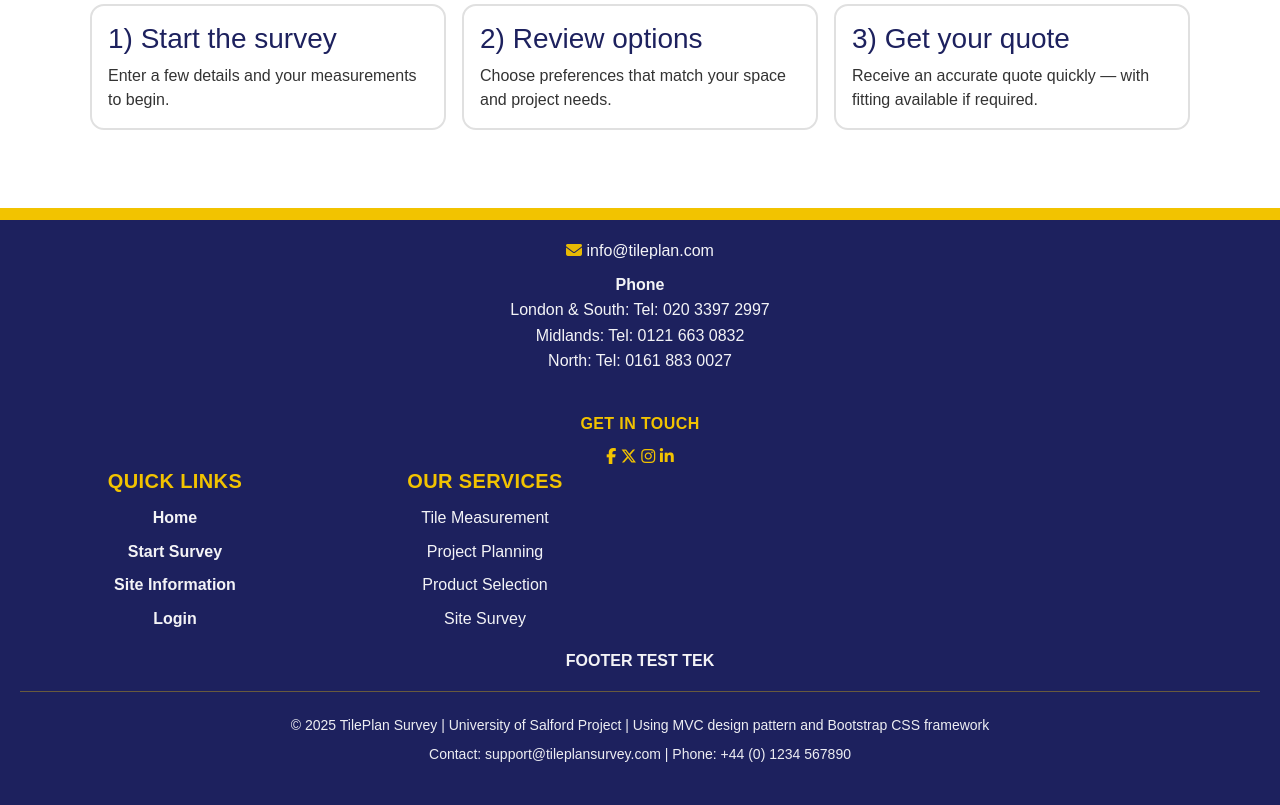
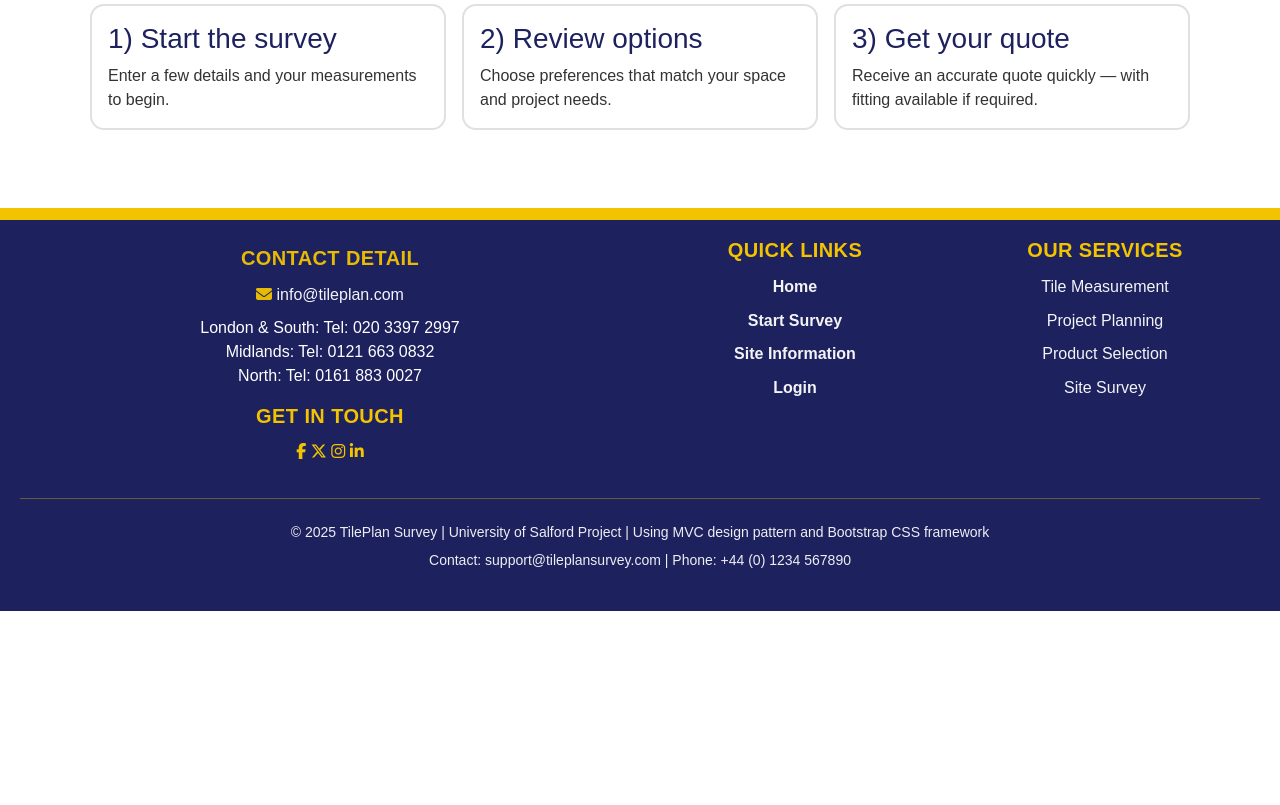
Before and after one commit to NotStarsAligned/Hackcamp-Group21, a PHP site: page /index.php in a window 1280 px wide. Shown: the part 827-1632 px from the top of the page. After the commit the page ends 1438 px from the top, so only its background shows below. Run offline with PHP 8.4, Linux system fonts and the light colour scheme; some libraries are stand-ins or nearby versions.

Commit message:
the quote page html and css updated

```diff
--- a/Views/css/footer.css
+++ b/Views/css/footer.css
@@ -69,6 +69,39 @@ footer.footer-blue .footer-copyright p {
     opacity: 0.92;
 }
 
+
+/* --- 新增或修改的部分开始：实现水平排列 --- */
+
+/* 1. 使用Flexbox对主要行进行布局，确保在大屏幕上所有子内容块水平排列 */
+@media (min-width: 768px) {
+    footer.footer-blue .row {
+        display: flex;
+        flex-wrap: wrap; /* 允许换行，虽然我们主要希望它们在一行 */
+        justify-content: space-between; /* 均匀分布空间 */
+    }
+
+    /* 2. 为联系信息和社交图标块设置宽度，使其能和 col-md-3 占据相似空间 */
+    .footer-contact-block {
+        flex: 1; /* 占据剩余的可用空间 */
+        min-width: 250px; /* 设置最小宽度以防挤压太小 */
+        margin-bottom: 1rem;
+        padding-right: 15px; /* 模拟 col-md-3 的左右边距 */
+        padding-left: 15px;
+    }
+}
+
+/* 定位 "FOOTER TEST TEK" 元素到右下角（继承上一个问题的修改） */
+.footer-bottom-right-tek {
+    position: absolute;
+    bottom: 20px;   /* 距离页脚底部 20px */
+    right: 20px;    /* 距离页脚右侧 20px */
+    z-index: 50;    /* 确保它位于其他元素之上 */
+}
+
+/* --- 新增或修改的部分结束 --- */
+
+
+/* 移动端调整：在小于768px时，文本居中 */
 @media (max-width: 767px) {
     footer.footer-blue {
         text-align: center;
--- a/Views/template/footer.phtml
+++ b/Views/template/footer.phtml
@@ -1,22 +1,23 @@
 <footer class="page-footer font-small footer-blue pt-4 mt-5">
     <div class="container-fluid text-center text-md-left">
         <div class="row">
-            <!-- Contact Information -->
+            <div class="footer-contact-block">
                 <ul class="list-unstyled">
+
+
+                    <li class="mt-2">
+                        <h5 class="text-uppercase">contact detail</h5>
                     <li>
                         <i class="fas fa-envelope mr-2"></i>
                         info@tileplan.com
                     </li>
-
-                <li class="mt-2">
-                    <strong>Phone</strong><br>
                         London & South: Tel: 020 3397 2997<br>
-                    Midlands: Tel: 0121 663 0832<br>
+                        Midlands: Tel: 0121 663 0832 <br>
                         North: Tel: 0161 883 0027
                     </li>
                 </ul>
                 <div class="get-in-touch mt-3">
-                <h6 class="text-uppercase">Get In Touch</h6>
+                    <h5 class="text-uppercase">Get In Touch</h5>
 
                    <div class="footer-social">
                         <a href="#"><i class="fab fa-facebook-f"></i></a>
@@ -25,20 +26,16 @@
                         <a href="#"><i class="fab fa-linkedin-in"></i></a>
                     </div>
                 </div>
-
-
-            <!-- Quick Links -->
-            <div class="col-md-3 mb-md-0 mb-3">
+            </div> <div class="col-md-3 mb-md-0 mb-3">
                 <h5 class="text-uppercase">Quick Links</h5>
                 <ul class="list-unstyled">
-                    <li><a href="#!" class="text-white">Home</a></li>
-                    <li><a href="#!" class="text-white">Start Survey</a></li>
-                    <li><a href="#!" class="text-white">Site Information</a></li>
-                    <li><a href="#!" class="text-white">Login</a></li>
+                    <li><a href="#!" class="text-white">Home</a> </li>
+                    <li><a href="#!" class="text-white">Start Survey</a> </li>
+                    <li><a href="#!" class="text-white">Site Information</a> </li>
+                    <li><a href="#!" class="text-white">Login</a> </li>
                 </ul>
             </div>
 
-            <!-- Services -->
             <div class="col-md-3 mb-md-0 mb-3">
                 <h5 class="text-uppercase">Our Services</h5>
                 <ul class="list-unstyled">
@@ -50,28 +47,28 @@
             </div>
         </div>
     </div>
-    <p style="color: yellow; font-weight: bold;">FOOTER TEST TEK</p>
-
-    <!-- Copyright -->
+    <!--
+    <div class="footer-bottom-right-tek">
+        <p style="color: yellow; font-weight: bold; margin: 0;"></p>
+    </div>
+    -->
     <div class="footer-copyright text-center py-3">
-        <p>© 2025 TilePlan Survey | University of Salford Project |
+        <p>© 2025 TilePlan Survey |
+            University of Salford Project |
             Using MVC design pattern and Bootstrap CSS framework</p>
-        <p>Contact: support@tileplansurvey.com | Phone: +44 (0) 1234 567890</p>
+        <p>Contact: support@tileplansurvey.com |
+            Phone: +44 (0) 1234 567890 </p>
     </div>
 </footer>
 
 </div>
 
-<!-- Optional JavaScript -->
-<!-- jQuery first, then Popper.js, then Bootstrap JS -->
 <script src="https://code.jquery.com/jquery-3.2.1.slim.min.js" integrity="sha384-KJ3o2DKtIkvYIK3UENzmM7KCkRr/rE9/Qpg6aAZGJwFDMVNA/GpGFF93hXpG5KkN" crossorigin="anonymous"></script>
 <script src="https://cdnjs.cloudflare.com/ajax/libs/popper.js/1.12.9/umd/popper.min.js" integrity="sha384-ApNbgh9B+Y1QKtv3Rn7W3mgPxhU9K/ScQsAP7hUibX39j7fakFPskvXusvfa0b4Q" crossorigin="anonymous"></script>
 <script src="https://cdnjs.cloudflare.com/ajax/libs/bootstrap/5.3.0/js/bootstrap.bundle.min.js"></script>
 
-<!-- OpenLayers JS -->
 <script src="https://cdn.jsdelivr.net/npm/ol@v8.2.0/dist/ol.js"></script>
 <script src="https://unpkg.com/leaflet/dist/leaflet.js"></script>
-<!-- 打字效果脚本 -->
 <script>
     // 确保打字效果在页面加载后工作
     document.addEventListener('DOMContentLoaded', function() {
@@ -90,6 +87,7 @@
                 if (this.getAttribute('href') === '#') {
                     e.preventDefault();
                     const buttonText = this.textContent.trim();
+
                     alert(`${buttonText} functionality will be implemented soon!`);
                 }
             });
```
Lines whose indentation alone changed are shown as unchanged.
